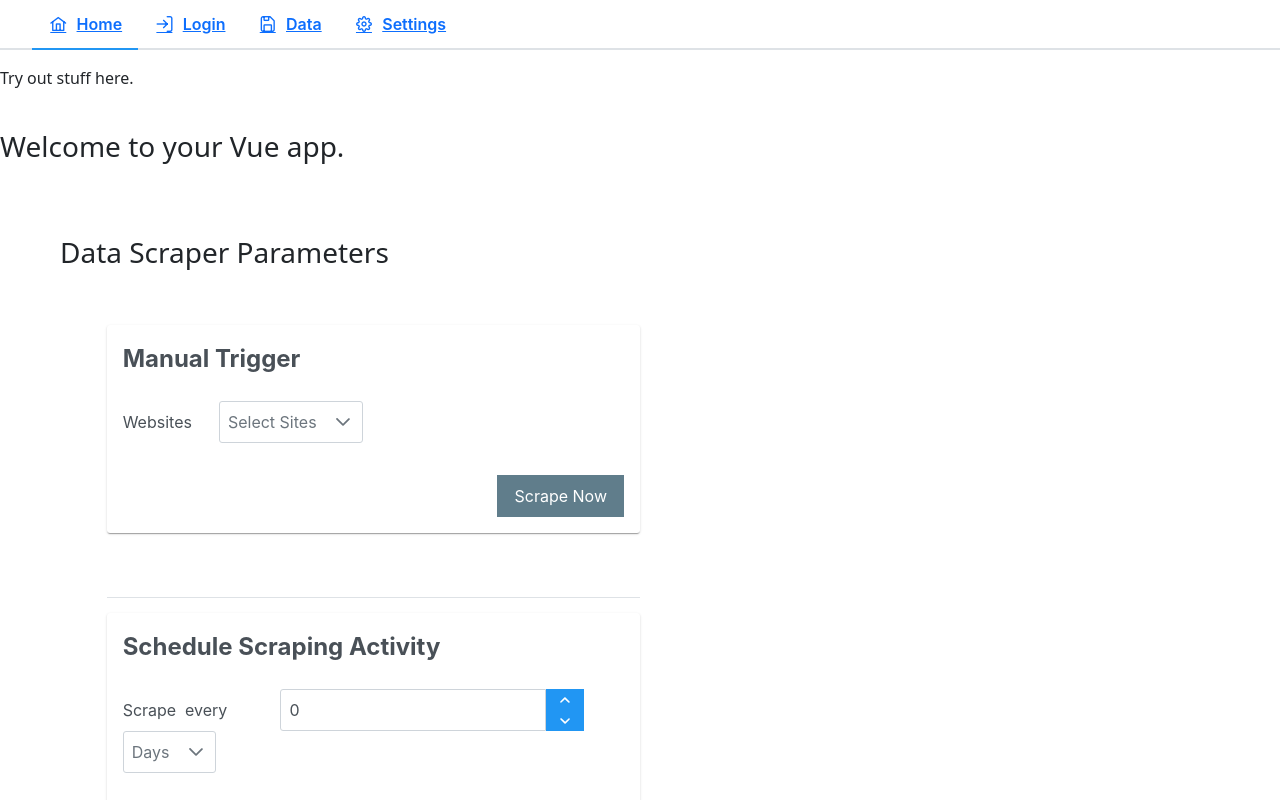
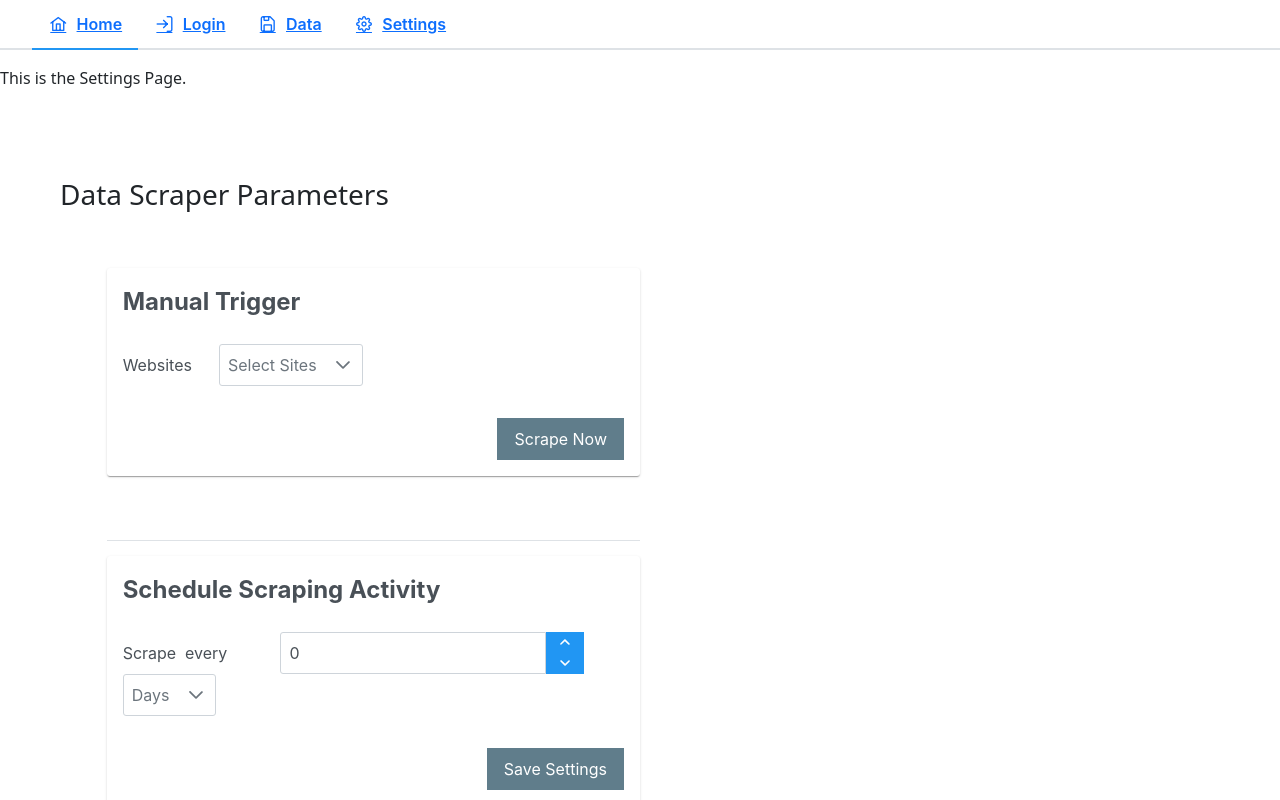
Before and after one commit to ajPanganiban/ThinkDSP, a Vue app: page /settings in a window 1280 px wide. Shown: the top 800 px of the page. Built offline with nearby package versions, Linux system fonts and the light colour scheme.

Commit message:
chore: Cleanup guide code and comments

```diff
--- a/src/views/Data.vue
+++ b/src/views/Data.vue
@@ -2,11 +2,7 @@
   <div>
     <p>This is the Data page.</p>
   </div>
-  <div class="home">
-    <HelloWorld msg="Welcome to your Vue app."/>
-  </div>
   <br> <br>
-    <!-- <div class="col-md-6 offset-md-1"> -->
     <div class="col-md-10 offset-md-1">
       <h3> Latest Data </h3>
       <Card style="text-align:justify">
--- a/src/views/Home.vue
+++ b/src/views/Home.vue
@@ -1,9 +1,6 @@
 <template>
   <div>
     <p>Try out stuff here.</p>
-  </div>
-  <div class="home">
-    <HelloWorld msg="Welcome to your Vue app."/>
   </div>
   <br> <br> <br>
   <div>
@@ -310,14 +307,9 @@
 </template>
 
 <script>
-// @ is an alias to /src
-import HelloWorld from '@/components/HelloWorld.vue'
 
 export default {
   name: 'Home',
-  components: {
-    HelloWorld
-  },
   data () {
     return {
       value: null,
--- a/src/views/Settings.vue
+++ b/src/views/Settings.vue
@@ -1,9 +1,6 @@
 <template>
   <div>
-    <p>Try out stuff here.</p>
-  </div>
-  <div class="home">
-    <HelloWorld msg="Welcome to your Vue app."/>
+    <p>This is the Settings Page.</p>
   </div>
   <br> <br> <br>
   <div>
@@ -310,14 +307,9 @@
 </template>
 
 <script>
-// @ is an alias to /src
-import HelloWorld from '@/components/HelloWorld.vue'
 
 export default {
   name: 'Home',
-  components: {
-    HelloWorld
-  },
   data () {
     return {
       value: null,
```
Also changed, not shown: src/views/Login.vue (+0 -11 lines).
